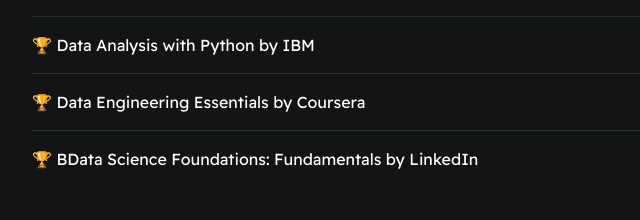
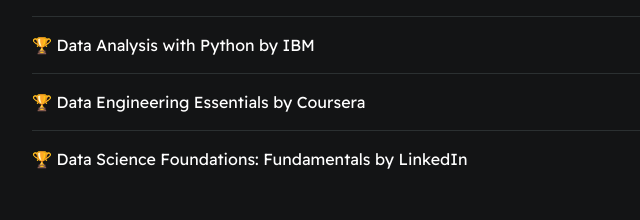
Before and after one commit to Vinsuka/Vinsuka.github.io, a plain HTML site: page index.html in a window 1280 px wide. Shown: the part 1049-1269 px from the top of the page, 274-914 px from the left. Drawn offline with Linux system fonts and the light colour scheme.

Commit message:
Spelling Mistake Removed!

```diff
--- a/index.html
+++ b/index.html
@@ -75,7 +75,7 @@
                 </div>
 
                 <div class="card--project">
-                    <span>🏆 </span>BData Science Foundations: Fundamentals by LinkedIn</a>
+                    <span>🏆 </span>Data Science Foundations: Fundamentals by LinkedIn</a>
                 </div>
 
 
```
